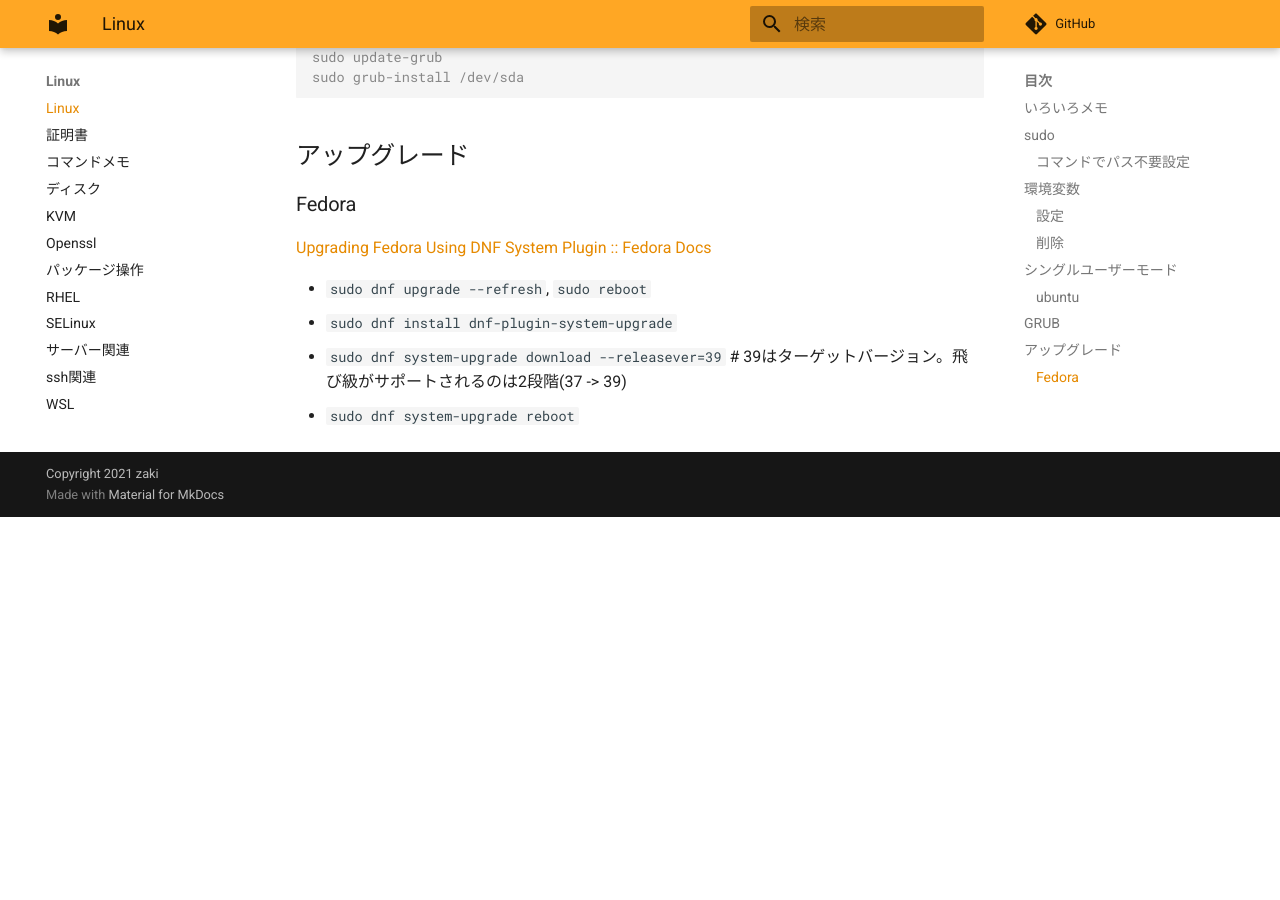
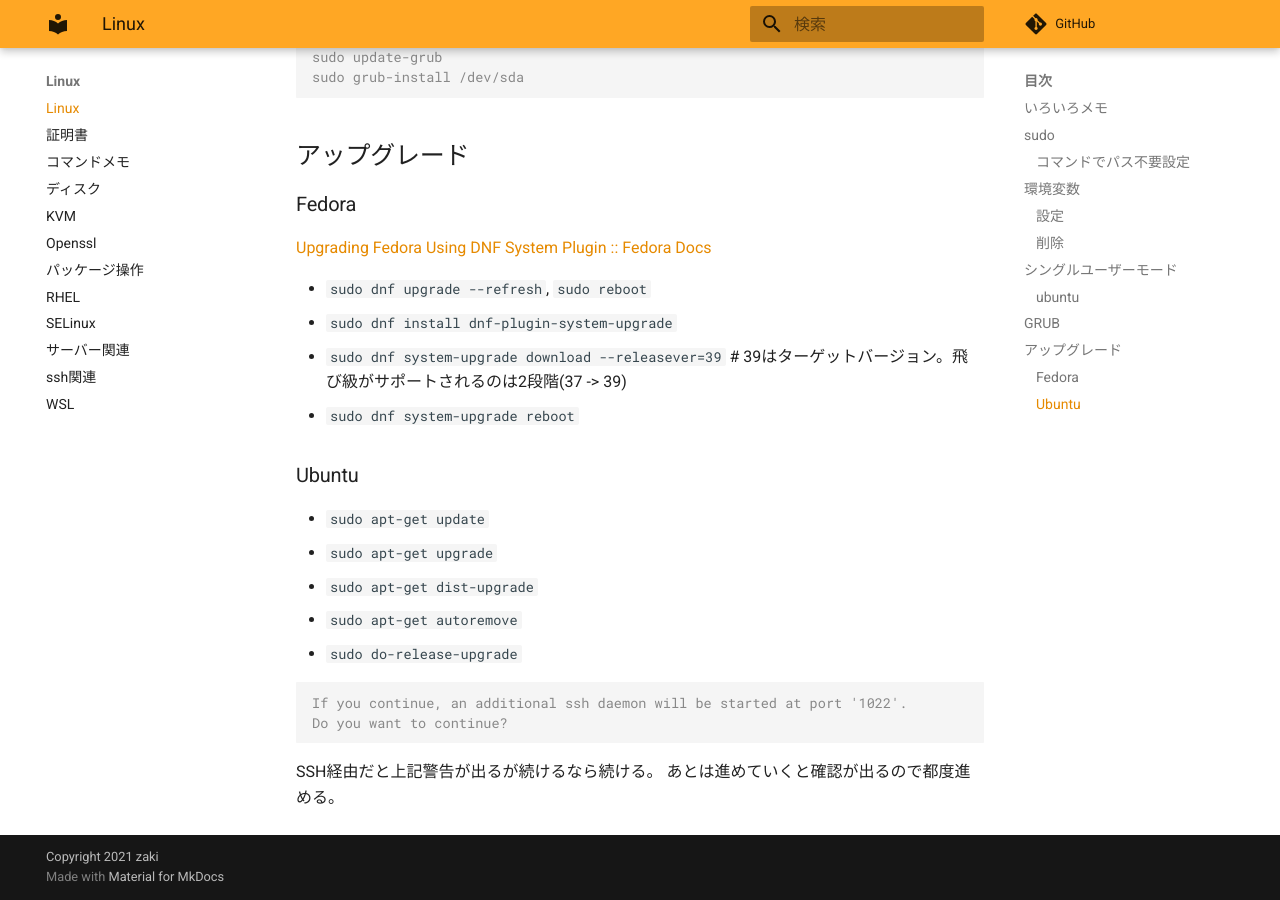
Before and after one commit to zaki-lknr/docs, an MkDocs documentation site: the page built from docs/Linux/index.md, in a window 1280 px wide and 900 px high, scrolled down 2501 px. Built offline with MkDocs 1.6.1 and Material for MkDocs 9.7.7, drawn with Linux system fonts in a browser that asks for light colours; comment, search, counter and statistics services are not loaded; before the commit the page ends 3018 px from its top, so only the background shows below that.

Commit message:
add: linux: ubuntuアップグレード

````diff
--- a/docs/Linux/index.md
+++ b/docs/Linux/index.md
@@ -128,3 +128,19 @@ sudo grub-install /dev/sda
 - `sudo dnf install dnf-plugin-system-upgrade`
 - `sudo dnf system-upgrade download --releasever=39`  # 39はターゲットバージョン。飛び級がサポートされるのは2段階(37 -> 39)
 - `sudo dnf system-upgrade reboot`
+
+### Ubuntu
+
+- `sudo apt-get update`
+- `sudo apt-get upgrade`
+- `sudo apt-get dist-upgrade`
+- `sudo apt-get autoremove`
+- `sudo do-release-upgrade`
+
+```console
+If you continue, an additional ssh daemon will be started at port '1022'.
+Do you want to continue?
+```
+
+SSH経由だと上記警告が出るが続けるなら続ける。
+あとは進めていくと確認が出るので都度進める。
````
